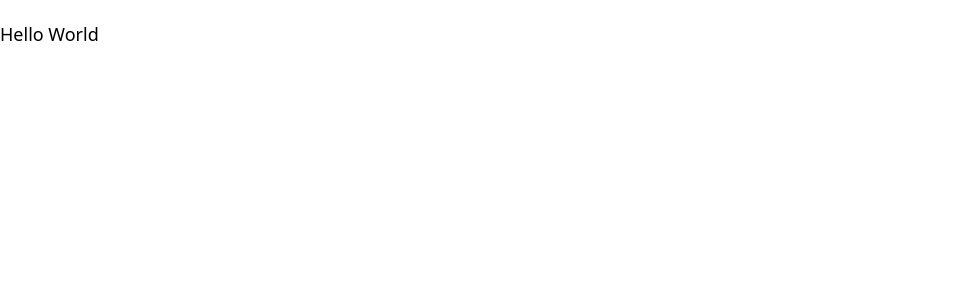
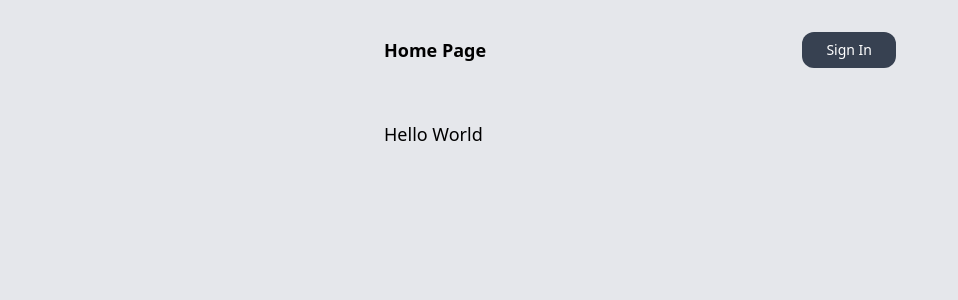
Before and after one commit to asherman-ca/postit-next, a Next.js app: page / in a window 1280 px wide. Shown: the top 300 px of the page, without its empty margins (0-958 px from the left). Built offline with nearby package versions, Linux system fonts and the light colour scheme.

Commit message:
functional signin

```diff
--- /dev/null
+++ b/app/auth/Login.tsx
@@ -0,0 +1,16 @@
+'use client'
+
+import { signIn } from 'next-auth/react'
+
+export default function Login() {
+	return (
+		<li>
+			<button
+				className='text-sm bg-gray-700 text-white py-2 px-6 rounded-xl disabled:opacity-25'
+				onClick={() => signIn()}
+			>
+				Sign In
+			</button>
+		</li>
+	)
+}
--- /dev/null
+++ b/app/auth/Nav.tsx
@@ -0,0 +1,15 @@
+import Link from 'next/link'
+import Login from './Login'
+
+export default async function Nav() {
+	return (
+		<nav className='flex justify-between items-center py-8'>
+			<Link href={'/'}>
+				<h1 className='font-bold text-lg'>Home Page</h1>
+			</Link>
+			<ul className='flex items-center gap-6'>
+				<Login />
+			</ul>
+		</nav>
+	)
+}
--- /dev/null
+++ b/app/layout.jsx
@@ -0,0 +1,25 @@
+import './globals.css'
+import Nav from './auth/Nav'
+import { Roboto } from '@next/font/google'
+
+const roboto = Roboto({
+	subsets: ['latin'],
+	weight: ['400', '700'],
+	variable: '--font-roboto',
+})
+
+export default function RootLayout({ children }) {
+	return (
+		<html lang='en'>
+			{/*
+        <head /> will contain the components returned by the nearest parent
+        head.tsx. Find out more at https://beta.nextjs.org/docs/api-reference/file-conventions/head
+      */}
+			<head />
+			<body className={`mx-4 md:mx-48 xl:mx-96 ${roboto.variable} bg-gray-200`}>
+				<Nav />
+				{children}
+			</body>
+		</html>
+	)
+}
--- a/app/layout.tsx
+++ /dev/null
@@ -1,18 +0,0 @@
-import './globals.css'
-
-export default function RootLayout({
-  children,
-}: {
-  children: React.ReactNode
-}) {
-  return (
-    <html lang="en">
-      {/*
-        <head /> will contain the components returned by the nearest parent
-        head.tsx. Find out more at https://beta.nextjs.org/docs/api-reference/file-conventions/head
-      */}
-      <head />
-      <body>{children}</body>
-    </html>
-  )
-}
--- a/tailwind.config.js
+++ b/tailwind.config.js
@@ -5,8 +5,6 @@
 		'./pages/**/*.{js,ts,jsx,tsx}',
 		'./components/**/*.{js,ts,jsx,tsx}',
 	],
-	theme: {
-		extend: {},
-	},
+	theme: {},
 	plugins: [],
 }
```
Also changed, not shown: tsconfig.json (+7 -1 lines), 2 other files (tests, documents, lock files or other folders).
